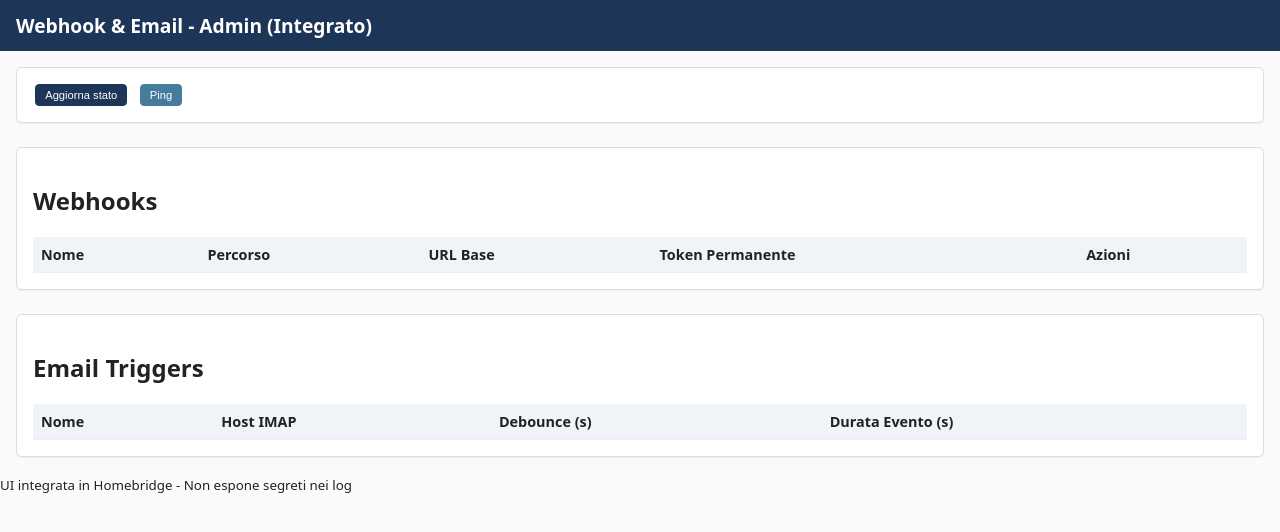
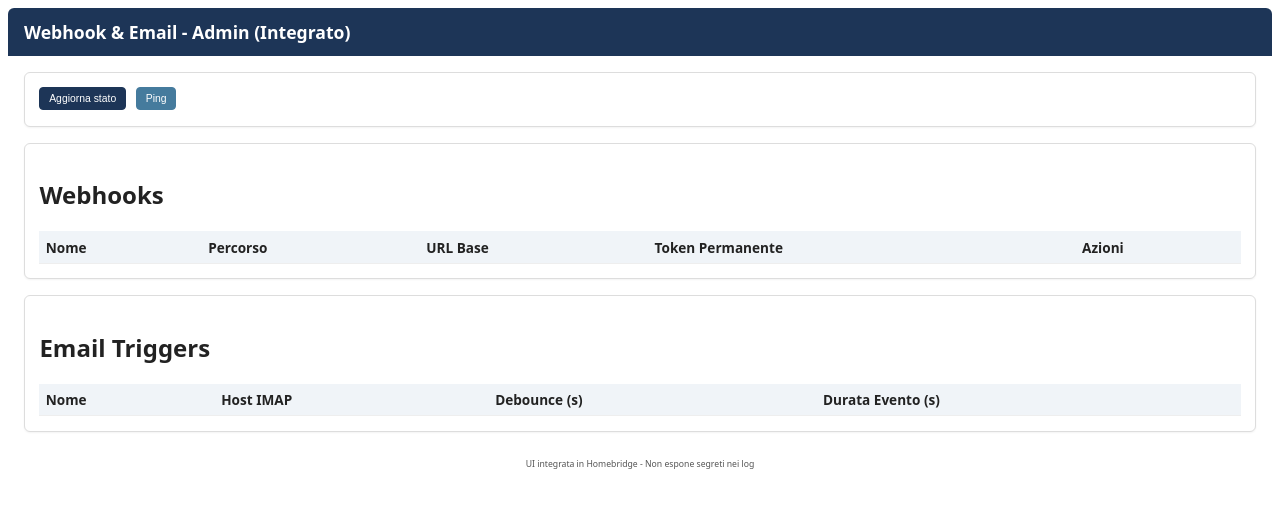
Before and after one commit to TommasoCere/homebridge-unifi-protect-webhook, a website: page homebridge-ui/public/index.html in a window 1280 px wide. Drawn offline with Linux system fonts and the light colour scheme.

Commit message:
style(ui): scope CSS under #hb-protect-ui and add dark theme support

```diff
--- a/homebridge-ui/public/index.html
+++ b/homebridge-ui/public/index.html
@@ -7,20 +7,21 @@
   <link rel="stylesheet" href="./styles.css" />
 </head>
 <body>
-  <header>
+  <div id="hb-protect-ui">
+  <header class="hb-ui-header">
     <h1>Webhook & Email - Admin (Integrato)</h1>
   </header>
-  <main>
-    <section>
+  <main class="hb-ui-main">
+    <section class="hb-ui-section">
       <div style="display:flex; gap:.5rem; align-items:center;">
         <button id="btnRefresh" class="action">Aggiorna stato</button>
         <button id="btnPing" class="action secondary">Ping</button>
         <span id="diagMsg" class="status"></span>
       </div>
     </section>
-    <section>
+    <section class="hb-ui-section">
       <h2>Webhooks</h2>
-      <table id="webhooksTable">
+      <table id="webhooksTable" class="hb-ui-table">
         <thead>
           <tr>
             <th>Nome</th>
@@ -34,9 +35,9 @@
       </table>
     </section>
 
-    <section>
+    <section class="hb-ui-section">
       <h2>Email Triggers</h2>
-      <table id="emailTable">
+      <table id="emailTable" class="hb-ui-table">
         <thead>
           <tr>
             <th>Nome</th>
@@ -49,14 +50,15 @@
       </table>
     </section>
 
-    <section id="ephemeralOutput" class="hidden">
+    <section id="ephemeralOutput" class="hb-ui-section hidden">
       <h2>Output</h2>
       <pre id="ephemeralContent"></pre>
     </section>
   </main>
-  <footer>
+  <footer class="hb-ui-footer">
     <small>UI integrata in Homebridge - Non espone segreti nei log</small>
   </footer>
+  </div>
   <script src="./ui-app.js" type="module"></script>
 </body>
 </html>
--- a/homebridge-ui/public/styles.css
+++ b/homebridge-ui/public/styles.css
@@ -1,17 +1,26 @@
-body { font-family: system-ui, sans-serif; margin: 0; color: #222; background: #fafafa; }
-header { background:#1d3557; color:#fff; padding:0.75rem 1rem; display:flex; align-items:center; justify-content:space-between; }
-h1 { font-size:1.2rem; margin:0; }
-main { padding:1rem; display:grid; gap:1.5rem; }
-section { background:#fff; border:1px solid #ddd; border-radius:6px; padding:1rem; box-shadow:0 1px 2px rgba(0,0,0,0.05); }
-.hidden { display:none; }
-table { width:100%; border-collapse:collapse; font-size:0.9rem; }
-th,td { border-bottom:1px solid #eee; padding:0.5rem; text-align:left; vertical-align:top; }
-th { background:#f0f4f8; }
-tr:last-child td { border-bottom:none; }
-button.action { font-size:0.7rem; padding:0.25rem 0.55rem; margin:0 0.15rem; border:1px solid #1d3557; background:#1d3557; color:#fff; border-radius:4px; cursor:pointer; }
-button.action.secondary { background:#457b9d; border-color:#457b9d; }
-button.action.warn { background:#e76f51; border-color:#e76f51; }
-#ephemeralContent { font-family:monospace; word-break:break-all; background:#f5f5f5; padding:0.75rem; border-radius:4px; }
-.status { margin-left:0.5rem; font-size:0.75rem; }
-.status.ok { color:#2a9d8f; }
-.status.err { color:#e63946; }
+/* Scoped styles inside the custom UI container to avoid theme conflicts */
+#hb-protect-ui { font-family: system-ui, sans-serif; color:#222; }
+#hb-protect-ui .hb-ui-header { background:#1d3557; color:#fff; padding:0.75rem 1rem; display:flex; align-items:center; justify-content:space-between; border-radius:6px 6px 0 0; }
+#hb-protect-ui h1 { font-size:1.1rem; margin:0; }
+#hb-protect-ui .hb-ui-main { padding:1rem; display:grid; gap:1rem; }
+#hb-protect-ui .hb-ui-section { background:#fff; border:1px solid #ddd; border-radius:6px; padding:0.9rem; box-shadow:0 1px 2px rgba(0,0,0,0.05); }
+#hb-protect-ui .hidden { display:none; }
+#hb-protect-ui .hb-ui-table { width:100%; border-collapse:collapse; font-size:0.85rem; }
+#hb-protect-ui .hb-ui-table th, #hb-protect-ui .hb-ui-table td { border-bottom:1px solid #eee; padding:0.4rem; text-align:left; vertical-align:top; }
+#hb-protect-ui .hb-ui-table th { background:#f0f4f8; font-weight:600; }
+#hb-protect-ui .hb-ui-table tr:last-child td { border-bottom:none; }
+#hb-protect-ui button.action { font-size:0.65rem; padding:0.28rem 0.55rem; margin:0 0.12rem 0.12rem 0; border:1px solid #1d3557; background:#1d3557; color:#fff; border-radius:4px; cursor:pointer; line-height:1.1; }
+#hb-protect-ui button.action.secondary { background:#457b9d; border-color:#457b9d; }
+#hb-protect-ui button.action.warn { background:#e76f51; border-color:#e76f51; }
+#hb-protect-ui button.action:hover { filter:brightness(1.07); }
+#hb-protect-ui #ephemeralContent { font-family:monospace; word-break:break-all; background:#f5f5f5; padding:0.7rem; border-radius:4px; font-size:0.75rem; }
+#hb-protect-ui .status { margin-left:0.6rem; font-size:0.7rem; font-weight:600; }
+#hb-protect-ui .status.ok { color:#2a9d8f; }
+#hb-protect-ui .status.err { color:#e63946; }
+#hb-protect-ui .hb-ui-footer { text-align:center; font-size:0.65rem; color:#555; padding:0.5rem 0 1rem; }
+
+/* Dark mode support: detect parent dark class if present */
+.dark-theme #hb-protect-ui .hb-ui-section { background:#222; border-color:#444; color:#eee; }
+.dark-theme #hb-protect-ui .hb-ui-table th { background:#333; color:#eee; }
+.dark-theme #hb-protect-ui button.action { border-color:#254d8a; }
+.dark-theme #hb-protect-ui #ephemeralContent { background:#333; color:#eee; }
```
